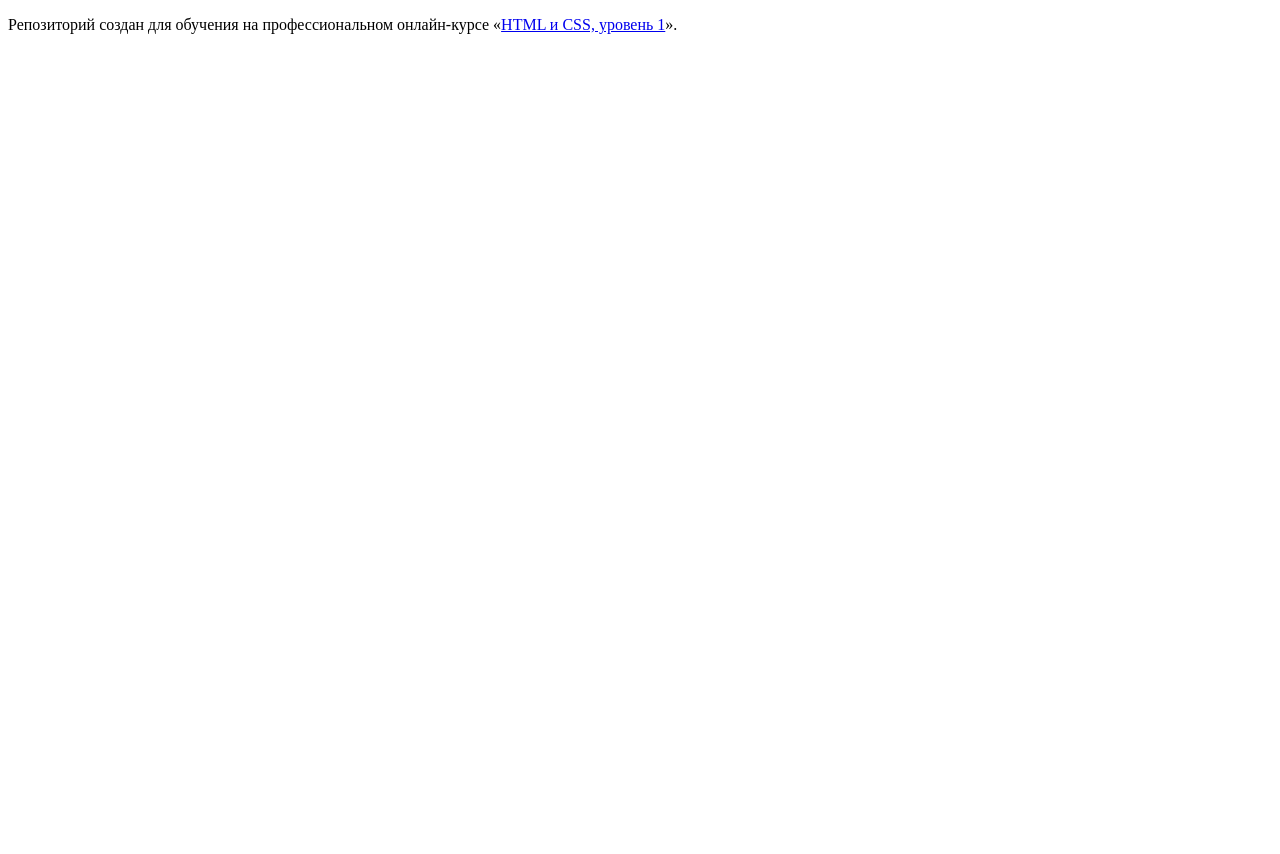
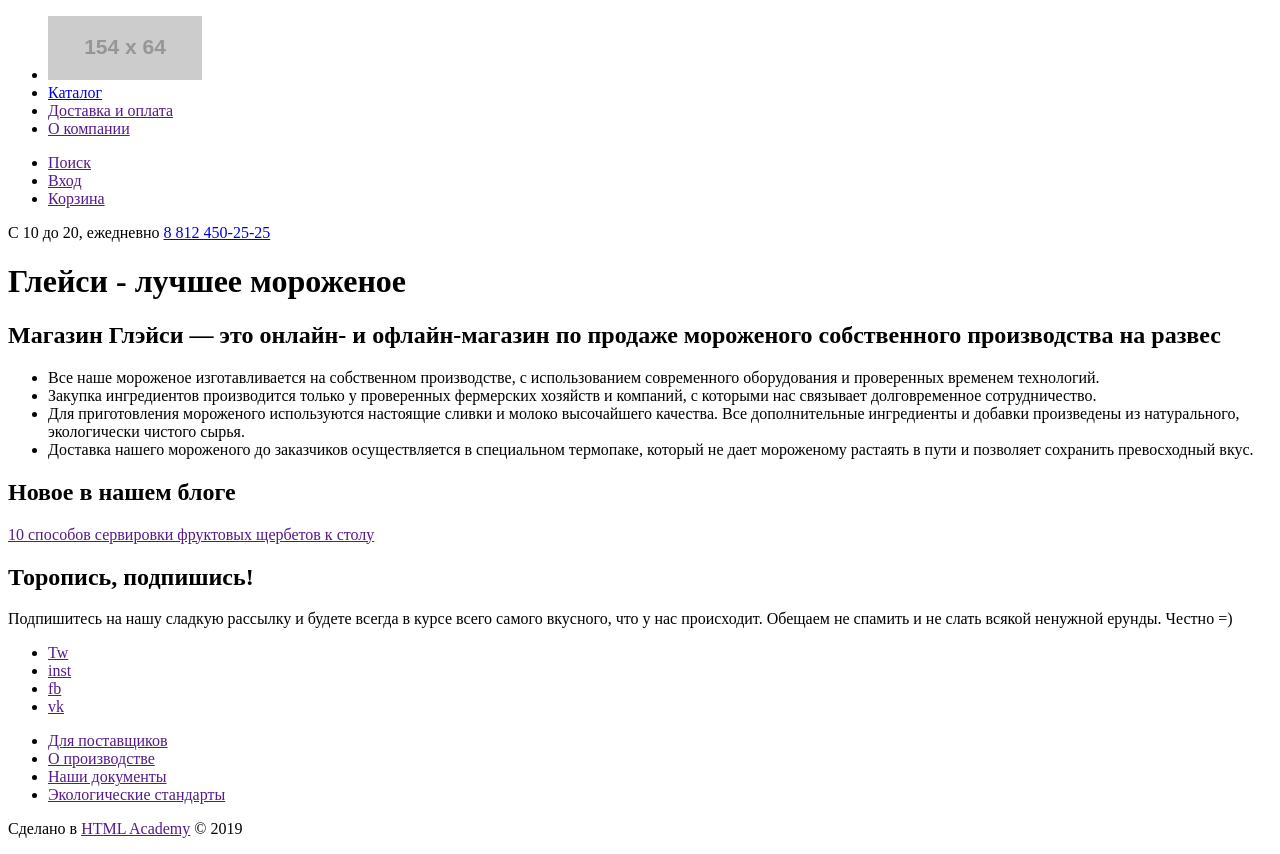
Before and after one commit to zayssa/1176497-gllacy-26, a plain HTML site: page index.html in a window 1280 px wide. Before the commit the page ends 800 px from the top, so only its background shows below. Drawn offline with Linux system fonts and the light colour scheme; placeholder pictures from the web are drawn by us.

Commit message:
task 2-1

```diff
--- a/index.html
+++ b/index.html
@@ -1,12 +1,97 @@
 <!DOCTYPE html>
 <html lang="ru">
   <head>
-    <meta charset="utf-8">
+    <meta charset="utf-8" />
     <title>HTML Academy: Глейси</title>
   </head>
   <body>
-
-    <p>Репозиторий создан для обучения на профессиональном онлайн‑курсе «<a href="https://htmlacademy.ru/intensive/htmlcss">HTML и CSS, уровень 1</a>».</p>
-
+    <header>
+      <nav>
+        <ul>
+          <li>
+            <img
+              src="https://via.placeholder.com/154x64"
+              alt="Логотип"
+              width="154"
+              height="64"
+            />
+          </li>
+          <li><a href="catalog.html">Каталог</a></li>
+          <li><a href="">Доставка и оплата</a></li>
+          <li><a href="">О компании</a></li>
+        </ul>
+        <ul>
+          <li><a href="">Поиск</a></li>
+          <li><a href="">Вход</a></li>
+          <li><a href="">Корзина</a></li>
+        </ul>
+      </nav>
+      С 10 до 20, ежедневно
+      <a href="tel:+78124502525">8 812 450-25-25</a>
+    </header>
+    <main>
+      <h1>Глейси - лучшее мороженое</h1>
+      <section>
+        <h2>
+          Магазин Глэйси — это онлайн- и офлайн-магазин по продаже мороженого
+          собственного производства на развес
+        </h2>
+        <ul>
+          <li>
+            Все наше мороженое изготавливается на собственном производстве, с
+            использованием современного оборудования и проверенных временем
+            технологий.
+          </li>
+          <li>
+            Закупка ингредиентов производится только у проверенных фермерских
+            хозяйств и компаний, с которыми нас связывает долговременное
+            сотрудничество.
+          </li>
+          <li>
+            Для приготовления мороженого используются настоящие сливки и молоко
+            высочайшего качества. Все дополнительные ингредиенты и добавки
+            произведены из натурального, экологически чистого сырья.
+          </li>
+          <li>
+            Доставка нашего мороженого до заказчиков осуществляется в
+            специальном термопаке, который не дает мороженому растаять в пути и
+            позволяет сохранить превосходный вкус.
+          </li>
+        </ul>
+      </section>
+      <section>
+        <h2>Новое в нашем блоге</h2>
+        <p><a href="">10 способов сервировки фруктовых щербетов к столу</a></p>
+      </section>
+      <section>
+        <h2>Торопись, подпишись!</h2>
+        <p>
+          Подпишитесь на нашу сладкую рассылку и будете всегда в курсе всего
+          самого вкусного, что у нас происходит. Обещаем не спамить и не слать
+          всякой ненужной ерунды. Честно =)
+        </p>
+      </section>
+    </main>
+    <footer>
+      <div>
+        <ul>
+          <li><a href="">Tw</a></li>
+          <li><a href="">inst</a></li>
+          <li><a href="">fb</a></li>
+          <li><a href="">vk</a></li>
+        </ul>
+      </div>
+      <div>
+        <ul>
+          <li><a href="">Для поставщиков</a></li>
+          <li><a href="">О производстве</a></li>
+          <li><a href="">Наши документы</a></li>
+          <li><a href="">Экологические стандарты</a></li>
+        </ul>
+      </div>
+      <div>
+        <p>Сделано в <a href="">HTML Academy</a> &copy; 2019</p>
+      </div>
+    </footer>
   </body>
 </html>
```
